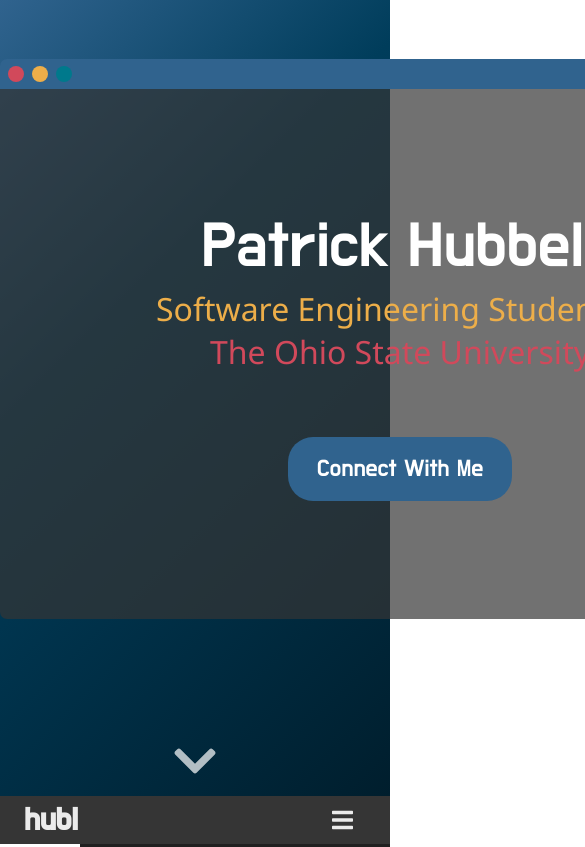
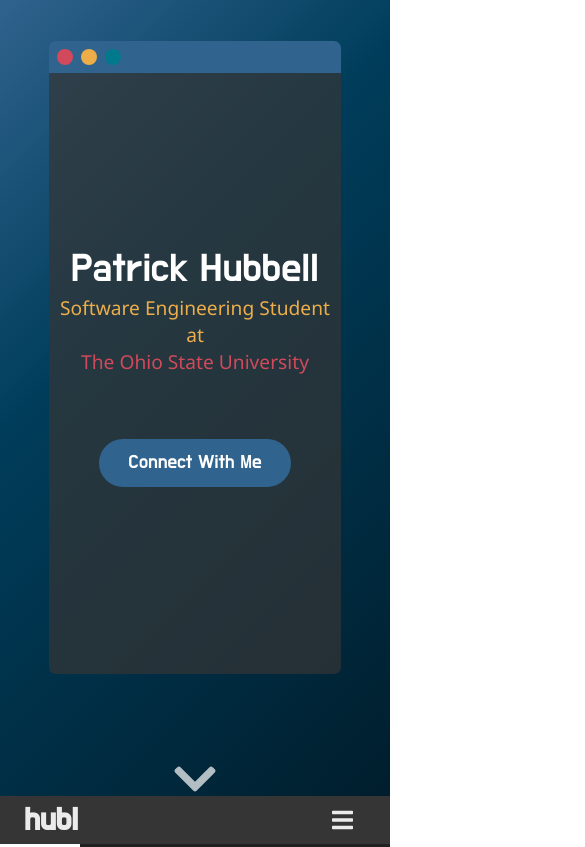
Before and after one commit to patty-hubbell/hubl-portfolio, a Gatsby site: page / in a window 390 px wide. Shown: the top 847 px of the page, 585 px wide, since content can reach past the window. Built offline with nearby package versions, Linux system fonts and the light colour scheme; Gatsby itself is replaced by a stand-in of ours.

Commit message:
Make home screen responsive for mobile devices

```diff
--- a/src/styles/global.css
+++ b/src/styles/global.css
@@ -63,9 +63,9 @@
 .screen {
   display: flex;
   flex-direction: column;
-  height: 35rem;
+  height: 75%;
   margin: auto;
-  width: 50rem;
+  width: 75%;
 }
 
 .screen-bar {
@@ -74,7 +74,7 @@
   border-top-left-radius: 7px;
   border-top-right-radius: 7px;
   display: flex;
-  height: 2rem;
+  min-height: 2rem;
   justify-content: flex-start;
   margin-top: 0;
   width: 100%;
@@ -94,9 +94,8 @@
 
 .screen-name,
 .screen-title,
-.screen-school,
-.screen-connect-button {
-  filter: opacity(1);
+.screen-school {
+  text-align: center;
 }
 
 .screen-name {
@@ -130,9 +129,25 @@
   font-family: "Do Hyeon", sans-serif;
   font-size: 1.5rem;
   height: 4rem;
+  margin-bottom: 1rem;
   margin-top: 4rem;
   transition: 200ms ease;
   width: 14rem;
+}
+
+@media only screen and (max-width: 600px) {
+  .screen-connect-button {
+    font-size: 1.2rem;
+    height: 3rem;
+    width: 12rem;
+  }
+  .screen-name {
+    font-size: 2.5rem;
+  }
+  .screen-title,
+  .screen-school {
+    font-size: 1.2rem;
+  }
 }
 
 .screen-connect-button a {
```
Also changed, not shown: 1 other file.
